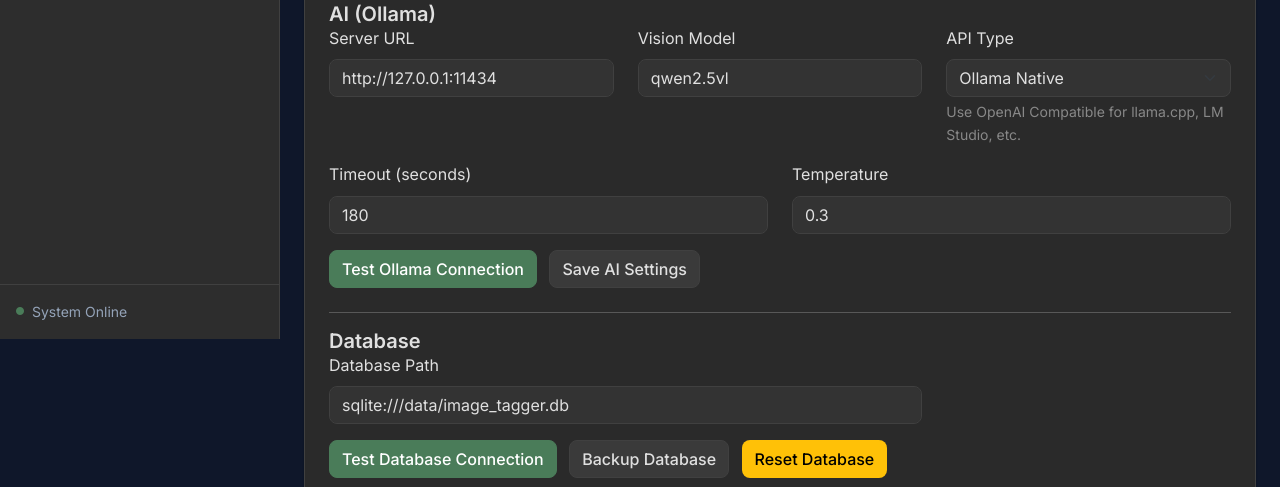
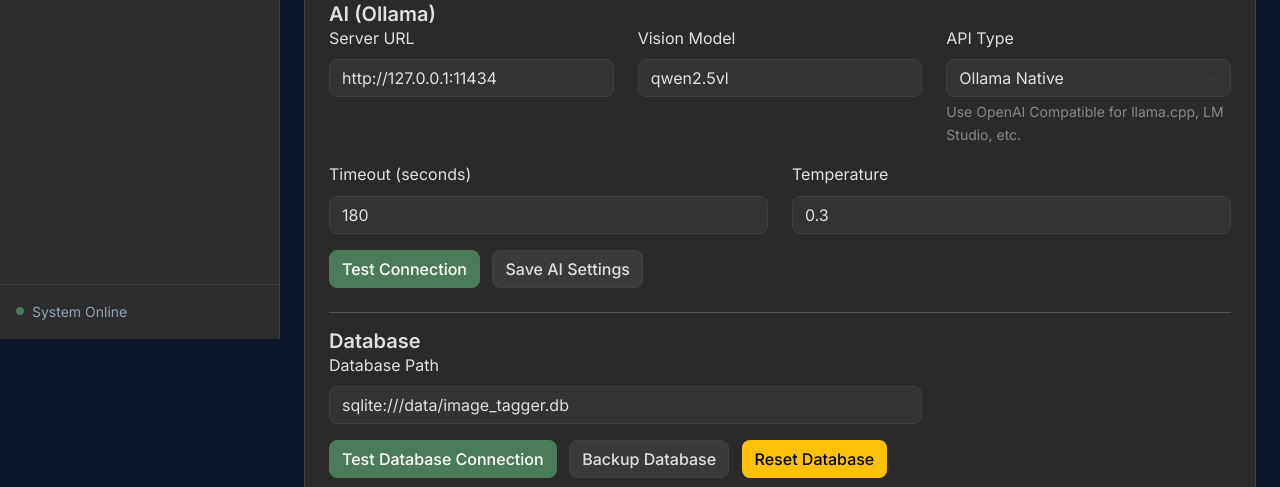
Before and after one commit to icewall905/image-tagger, a FastAPI app: page /settings in a window 1280 px wide. Shown: the part 461-948 px from the top of the page. Run offline with FastAPI, Linux system fonts and the light colour scheme; data that the repository does not hold is empty; parts of the project's set-up code (start-up, migrations or seed data) failed here and were passed over; some libraries are stand-ins or nearby versions.

Commit message:
chore: rename Test Ollama Connection to Test Connection

```diff
--- a/image-webui/frontend/templates/settings.html
+++ b/image-webui/frontend/templates/settings.html
@@ -78,7 +78,7 @@
                     </div>
                     <button type="button" class="btn btn-primary me-2" id="test-ollama">
                         <span class="spinner-border spinner-border-sm d-none" role="status"></span>
-                        Test Ollama Connection
+                        Test Connection
                     </button>
                     <button type="button" class="btn btn-secondary" id="save-ollama">Save AI Settings</button>
                     <div id="ollama-status" class="mt-2"></div>
```
